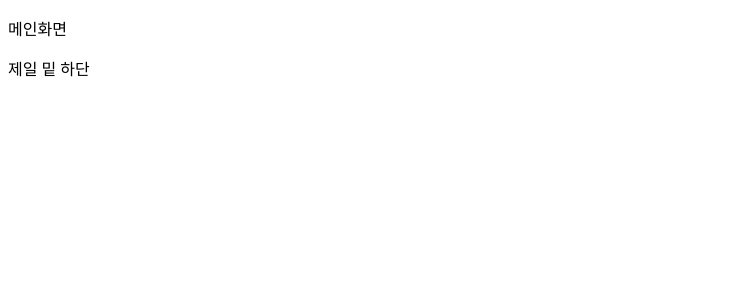
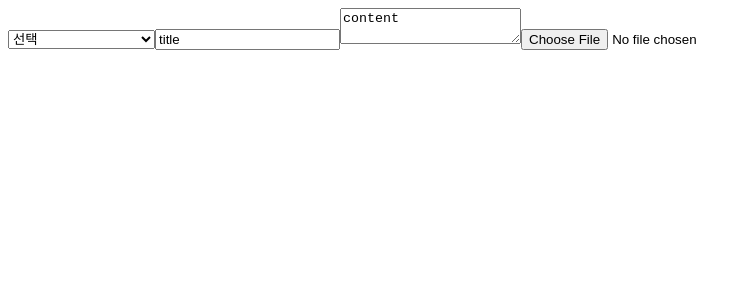
Before and after one commit to HangHae99-Clone-Coding-Galaxy/FE, a React (Create React App) app: page /create in a window 1280 px wide. Before the commit this address had no page. Shown: the top 300 px of the page, without its empty margins (0-751 px from the left). Built offline with nearby package versions, Linux system fonts and the light colour scheme.

Commit message:
등록화면 작업중

```diff
--- /dev/null
+++ b/db.json
@@ -0,0 +1,19 @@
+{
+  "posts": [
+    {
+      "id": 1,
+      "title": "json-server",
+      "author": "typicode"
+    }
+  ],
+  "comments": [
+    {
+      "id": 1,
+      "body": "some comment",
+      "postId": 1
+    }
+  ],
+  "profile": {
+    "name": "typicode"
+  }
+}
--- a/package.json
+++ b/package.json
@@ -8,10 +8,12 @@
     "@testing-library/react": "^13.0.0",
     "@testing-library/user-event": "^13.2.1",
     "axios": "^1.1.3",
+    "json-server": "^0.17.0",
     "react": "^18.2.0",
     "react-dom": "^18.2.0",
     "react-router-dom": "^6.4.2",
     "react-scripts": "5.0.1",
+    "react-video-players": "^0.1.11",
     "styled-components": "^5.3.6",
     "web-vitals": "^2.1.0"
   },
--- a/src/App.js
+++ b/src/App.js
@@ -7,9 +7,7 @@ import Main from"../src/pages/Main"
 const App = () => {
   return (
     <>
-      <Router />
-      <Main/>
-      <Footer />
+          <Router />
     </>
   );
 };
--- a/src/components/Create.jsx
+++ b/src/components/Create.jsx
@@ -1,10 +1,51 @@
-import React from 'react'
+import React,{useState} from 'react'
+import { useNavigate, useLocation } from "react-router-dom";
 
 const Create = () => {
+  //등록해야되는 항목 state
+   const [title,SetTile] = useState();
+   const [content,SetContent] = useState();
+   const [category, setCategory] = useState();
+   const [file, setFile] = useState([]);
+
+   //value 항목별 담기
+   const changeCategory = (e) => {
+    setCategory(e.target.value);
+  };
+  const onChangeTitle = (e) => {
+    SetTile(e.target.value);
+  };
+  const onChangeContent = (e) => {
+    SetContent(e.target.value);
+  };
+  const onChangeHandler = (e) => {
+    setFile(e.target.files);
+  };
+
   return (
-    <div>
-      <p>강의등록</p>
-    </div>
+    <form encType="multipart/form-data">
+      <select
+              onChange={changeCategory}
+              value="category"
+            >
+              <option value="">선택</option>
+              <option value="ReactBasic">리액트</option>
+              <option value="JavaScriptEs6">자바스크립트ES6</option>
+              <option value="JavaScriptJQuery">자바스크립트+JQuery</option>
+              <option value="NodeJsMongoDB">NodeJS+MongoDB</option>
+              <option value="HtmlCss">HTML/CSS</option>
+              <option value="Git">git/github</option>
+            </select>
+      <input type="text" value="title" onChange={onChangeTitle}/>
+      <textarea type="text" value="content" onChange={onChangeContent}/>
+      <input
+                onChange={onChangeHandler}
+                id="video_file"
+                type="file"
+                accept=".mp4"
+                name="file"
+              ></input>
+    </form>
   )
 }
 
--- a/src/components/Header.jsx
+++ b/src/components/Header.jsx
@@ -1,11 +1,12 @@
 import React from "react";
 import Login from "./Login";
 import Cart from "./Cart";
-import Create from "./Create";
 import AllCourses from "../pages/AllCourses";
 import styled from "styled-components"
+import { useNavigate } from "react-router-dom";
 
 const Header = () => {
+  const navigate = useNavigate();
   return (
     <HeaderWrap>
       <h1>코딩갤럭시</h1>
@@ -13,7 +14,7 @@ const Header = () => {
       <AllCourses />
       <Login />
       <Cart />
-      <Create />
+      <span onClick={()=>{navigate("/create")}}>등록하기</span>
     </HeaderWrap>
   );
 };
--- a/src/pages/Main.jsx
+++ b/src/pages/Main.jsx
@@ -1,7 +1,4 @@
 import React from 'react'
-
-
-
 
 const Main = () => {
   return (
--- a/src/shared/Router.js
+++ b/src/shared/Router.js
@@ -2,6 +2,7 @@ import { BrowserRouter, Routes, Route } from "react-router-dom";
 import Login from "../components/Login"
 import Register from "../components/Register"
 import Header from "../components/Header";
+import Create from "../components/Create";
 import AllCourses from "../pages/AllCourses";
 import Git from "../components/courses/Git";
 import HtmlCss from "../components/courses/HtmlCss";
@@ -18,6 +19,7 @@ const Router = () => {
           <Route exact path="/login" element={ <Login/> } />
           <Route exact path="/register" element={ <Register/> } />
           <Route exact path="/allcourses" element={ <AllCourses/> } />
+          <Route exact path="/create" element={ <Create/> } />
           <Route exact path="/git" element={ <Git/> } />
           <Route exact path="/htmlcss" element={ <HtmlCss/> } />
           <Route exact path="/javascriptes6" element={ <JavaScriptEs6/> } />
```
Also changed, not shown: 1 other file (tests, documents, lock files or other folders).
